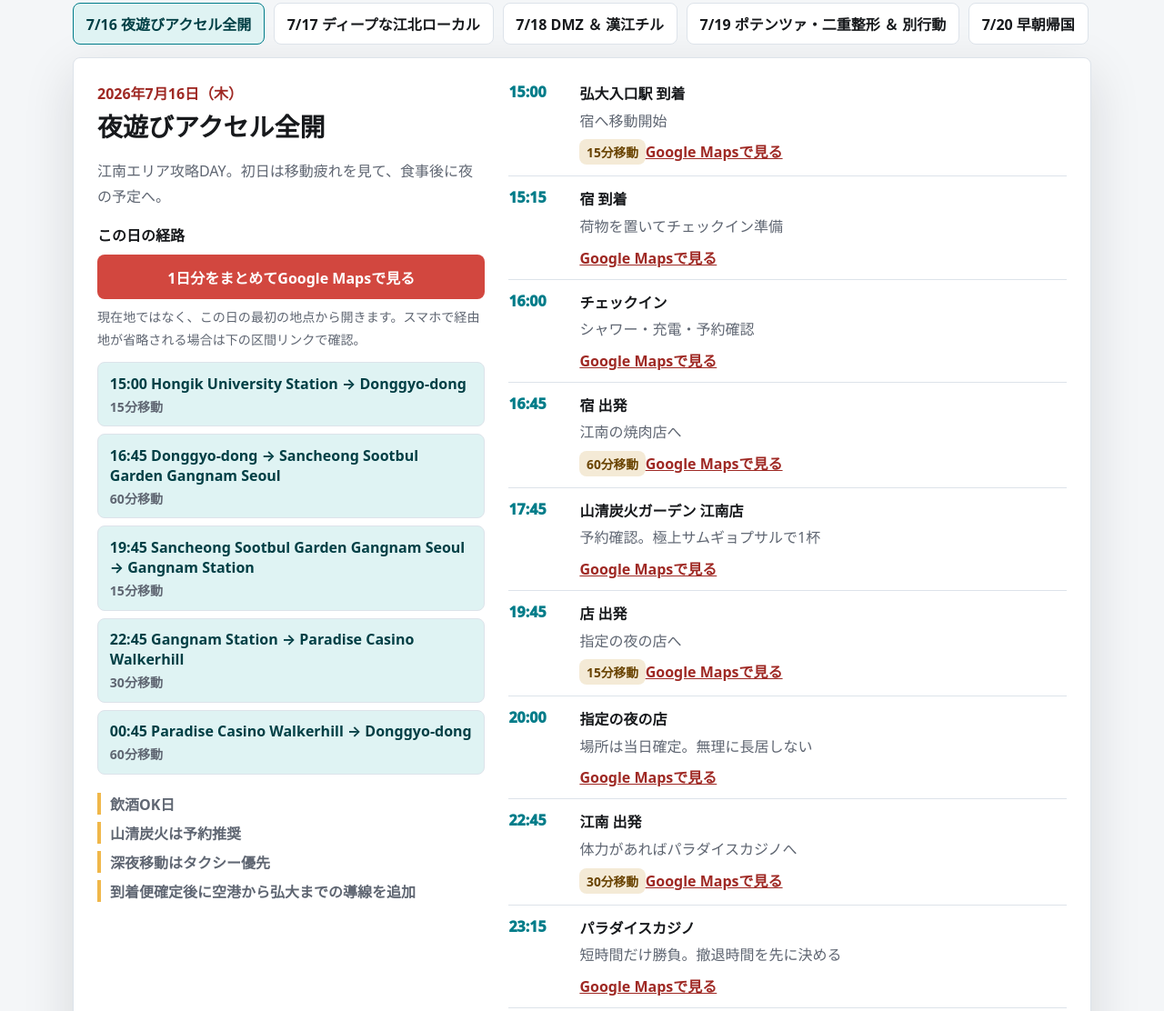
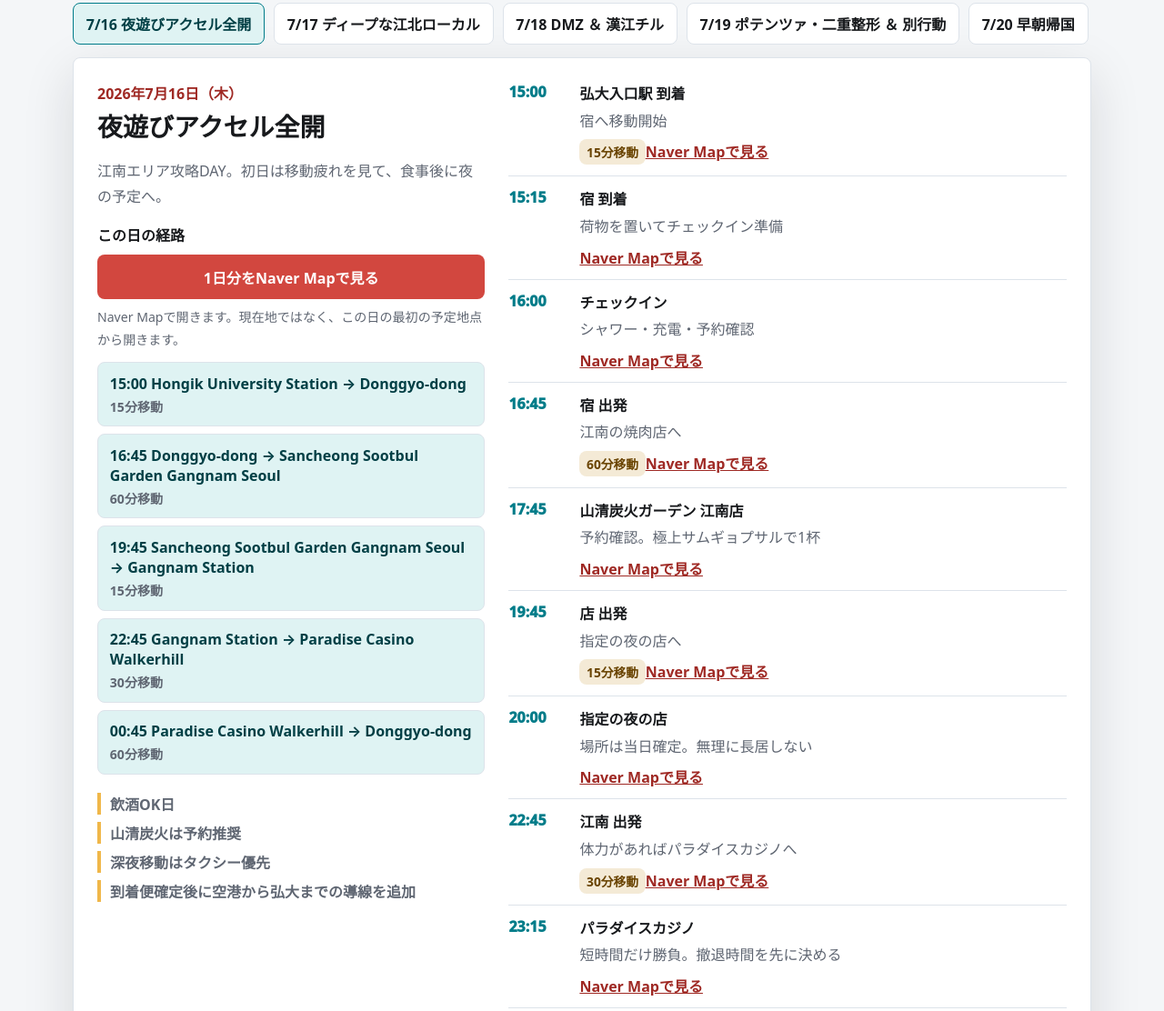
Before and after one commit to taro1025/korea-trip-shiori, a website: page index.html in a window 1280 px wide. Shown: the part 1957-3069 px from the top of the page at 91% size. Drawn offline with Linux system fonts and the light colour scheme.

Commit message:
Use Naver Map for Korea routes

```diff
--- a/assets/app.js
+++ b/assets/app.js
@@ -1,36 +1,45 @@
 const data = window.TRIP_DATA;
 const $ = (selector) => document.querySelector(selector);
-const MAX_WAYPOINTS = 9;
-const MAX_ROUTE_STOPS = MAX_WAYPOINTS + 2;
+const EARTH_RADIUS = 6378137;
+const MAX_NAVER_WAYPOINTS = 5;
+const MAX_NAVER_ROUTE_STOPS = MAX_NAVER_WAYPOINTS + 2;
 
 function mapUrl(item) {
-  if (!item.to) {
-    return `https://www.google.com/maps/search/?api=1&query=${encode(item.from)}`;
-  }
-  return directionUrl(item.from, item.to, item.mode);
+  if (!item.to) return naverSearchUrl(item.from);
+  return naverRouteUrl([item.from, item.to], item.mode);
 }
 
-function directionUrl(origin, destination, mode) {
-  const params = new URLSearchParams({
-    api: "1",
-    origin,
-    destination,
-    travelmode: mode,
-  });
-  return `https://www.google.com/maps/dir/?${params.toString()}`;
+function naverSearchUrl(placeName) {
+  const place = data.places[placeName];
+  return `https://map.naver.com/p/search/${encode(place?.name || placeName)}`;
 }
 
-function dayRouteUrl(events) {
-  const stops = routeStops(events).slice(0, MAX_ROUTE_STOPS);
-  if (stops.length < 2) return mapUrl({ from: stops[0] || data.base });
-  const params = new URLSearchParams({
-    api: "1",
-    origin: stops[0],
-    destination: stops[stops.length - 1],
-  });
-  const waypoints = stops.slice(1, -1);
-  if (waypoints.length) params.set("waypoints", waypoints.join("|"));
-  return `https://www.google.com/maps/dir/?${params.toString()}`;
+function naverRouteUrl(stops, mode) {
+  const points = stops.map(naverPoint).join("/");
+  return `https://map.naver.com/p/directions/${points}/-/${naverMode(mode)}?c=12.00,0,0,0,dh`;
+}
+
+function naverPoint(placeName) {
+  const place = placeInfo(placeName);
+  const { x, y } = mercator(place);
+  return `${x.toFixed(7)},${y.toFixed(7)},${encode(place.name)},0,PLACE_POI`;
+}
+
+function mercator({ lat, lng }) {
+  const x = (EARTH_RADIUS * lng * Math.PI) / 180;
+  const sin = Math.sin((lat * Math.PI) / 180);
+  const y = (EARTH_RADIUS * Math.log((1 + sin) / (1 - sin))) / 2;
+  return { x, y };
+}
+
+function placeInfo(placeName) {
+  const place = data.places[placeName];
+  if (!place) throw new Error(`${placeName} のNaver Map座標がありません`);
+  return place;
+}
+
+function naverMode(mode) {
+  return { driving: "car", transit: "transit", walking: "walk" }[mode] || "transit";
 }
 
 function routeStops(events) {
@@ -38,11 +47,26 @@ function routeStops(events) {
   return stops.filter((stop, index) => stop !== stops[index - 1]);
 }
 
+function routeChunks(events) {
+  const stops = routeStops(events);
+  const chunks = [];
+  for (let start = 0; start < stops.length - 1; start += MAX_NAVER_ROUTE_STOPS - 1) {
+    chunks.push(stops.slice(start, start + MAX_NAVER_ROUTE_STOPS));
+  }
+  return chunks.filter((chunk) => chunk.length > 1);
+}
+
 function routeHint(events) {
-  if (routeStops(events).length > MAX_ROUTE_STOPS) {
-    return `Google Mapsの上限に合わせ、最初の${MAX_ROUTE_STOPS}地点まで開きます。`;
+  if (routeChunks(events).length > 1) {
+    return "Naver Mapの経由地上限に合わせて分割。現在地ではなく予定地点から開きます。";
   }
-  return "現在地ではなく、この日の最初の地点から開きます。スマホで経由地が省略される場合は下の区間リンクで確認。";
+  return "Naver Mapで開きます。現在地ではなく、この日の最初の予定地点から開きます。";
+}
+
+function dayRouteMode(events) {
+  const routes = events.filter((item) => item.to);
+  if (routes.every((item) => item.mode === "driving")) return "driving";
+  return "transit";
 }
 
 function encode(value) {
@@ -115,14 +139,31 @@ function timelineHtml(item) {
 }
 
 function routeLink(item) {
-  return `<a class="route-link" href="${mapUrl(item)}" target="_blank" rel="noreferrer">Google Mapsで見る</a>`;
+  return `<a class="route-link" href="${mapUrl(item)}" target="_blank" rel="noreferrer">Naver Mapで見る</a>`;
 }
 
 function renderDayRouteAll(events) {
-  const link = $("#dayRouteAll");
-  link.href = dayRouteUrl(events);
-  link.hidden = routeStops(events).length < 2;
+  const list = $("#dayRouteAllList");
+  const chunks = routeChunks(events);
+  list.innerHTML = "";
+  list.hidden = chunks.length === 0;
+  chunks.forEach((chunk, index) => list.appendChild(dayRouteAllLink(chunk, index, chunks.length, dayRouteMode(events))));
   $("#dayRouteHint").textContent = routeHint(events);
+}
+
+function dayRouteAllLink(stops, index, total, mode) {
+  const link = document.createElement("a");
+  link.className = "day-route-all";
+  link.href = naverRouteUrl(stops, mode);
+  link.target = "_blank";
+  link.rel = "noreferrer";
+  link.textContent = dayRouteAllLabel(index, total);
+  return link;
+}
+
+function dayRouteAllLabel(index, total) {
+  if (total === 1) return "1日分をNaver Mapで見る";
+  return `Naver Mapで見る ${index + 1}/${total}`;
 }
 
 function renderDayRoutes(events) {
--- a/assets/itinerary.js
+++ b/assets/itinerary.js
@@ -1,5 +1,29 @@
 window.TRIP_DATA = {
   base: "Donggyo-dong, Mapo-gu, Seoul",
+  places: {
+    "Donggyo-dong, Mapo-gu, Seoul": place("동교동", 37.5578, 126.926),
+    "Hongik University Station, Seoul": place("홍대입구역", 37.5572, 126.9254),
+    "Sancheong Sootbul Garden Gangnam Seoul": place("산청숯불가든 강남 후보", 37.4979, 127.0276),
+    "Gangnam Station, Seoul": place("강남역", 37.4979, 127.0276),
+    "Paradise Casino Walkerhill, 177 Walkerhill-ro, Gwangjin-gu, Seoul": place("파라다이스 카지노 워커힐", 37.5552, 127.1108),
+    "Jjimjilbang Hongdae Seoul": place("홍대 찜질방 후보", 37.5551, 126.9245),
+    "Hongdae Street, Seoul": place("홍대거리", 37.5558, 126.9237),
+    "Hair salon Hongdae Seoul": place("홍대 미용실 후보", 37.5556, 126.9228),
+    "Hongdae Cafe Street, Seoul": place("홍대 카페거리", 37.5547, 126.9231),
+    "Gwangjang Market, Seoul": place("광장시장", 37.5701, 126.9996),
+    "Jongno 3-ga Pojangmacha Street, Seoul": place("종로3가 포장마차거리", 37.5705, 126.9919),
+    "Jongno 3-ga Station, Seoul": place("종로3가역", 37.5704, 126.9919),
+    "Imjingak Pyeonghwa-Nuri Park": place("임진각 평화누리공원", 37.8898, 126.7401),
+    "DMZ, Paju, South Korea": place("DMZ 파주", 37.916, 126.688),
+    "Paju, South Korea": place("파주시", 37.7599, 126.78),
+    "Yanghwa Hangang Park, Seoul": place("양화한강공원", 37.542, 126.9028),
+    "Hongdae Club Street, Seoul": place("홍대 클럽거리", 37.5509, 126.922),
+    "Myeongdong Station, Seoul": place("명동역", 37.5609, 126.9864),
+    "Myeongdong Seolleongtang Seoul": place("명동 설렁탕 후보", 37.5638, 126.9853),
+    "Myeongdong Street, Seoul": place("명동거리", 37.5637, 126.985),
+    "N Seoul Tower": place("N서울타워", 37.5512, 126.9882),
+    "Incheon International Airport": place("인천국제공항", 37.4602, 126.4407),
+  },
   keyFacts: [
     fact("到着便", "TODO", "便名、仁川T1/T2、到着時刻、空港から弘大までの開始時刻"),
     fact("帰国便", "TODO", "便名、出発時刻、T1/T2、3時間前到着から逆算した宿出発時刻"),
@@ -213,6 +237,10 @@ function event(time, title, detail, move, from, to = "", mode = "transit") {
   return { time, title, detail, move, from, to, mode };
 }
 
+function place(name, lat, lng) {
+  return { name, lat, lng };
+}
+
 function fact(label, value, detail) {
   return { label, value, detail };
 }
--- a/assets/styles.css
+++ b/assets/styles.css
@@ -254,6 +254,11 @@ a {
 .day-routes h4 {
   margin: 0 0 10px;
   font-size: 1rem;
+}
+
+.day-route-all-list {
+  display: grid;
+  gap: 8px;
 }
 
 .day-route-all {
--- a/index.html
+++ b/index.html
@@ -8,7 +8,7 @@
       content="2026年7月16日から20日までの韓国男旅しおり。日別予定、移動時間、Google Maps経路をまとめています。"
     />
     <title>韓国男旅のしおり</title>
-    <link rel="stylesheet" href="assets/styles.css?v=20260616-full-day-route" />
+    <link rel="stylesheet" href="assets/styles.css?v=20260616-naver-routes" />
   </head>
   <body>
     <header class="hero" id="top">
@@ -82,9 +82,7 @@
               <p id="dayTheme"></p>
               <div class="day-routes" id="dayRoutes">
                 <h4>この日の経路</h4>
-                <a class="day-route-all" id="dayRouteAll" target="_blank" rel="noreferrer">
-                  1日分をまとめてGoogle Mapsで見る
-                </a>
+                <div class="day-route-all-list" id="dayRouteAllList"></div>
                 <p class="day-routes__hint" id="dayRouteHint"></p>
                 <div class="day-route-list" id="dayRouteList"></div>
               </div>
@@ -132,7 +130,7 @@
       <a href="#top">上へ戻る</a>
     </footer>
 
-    <script src="assets/itinerary.js?v=20260616-full-day-route" defer></script>
-    <script src="assets/app.js?v=20260616-full-day-route" defer></script>
+    <script src="assets/itinerary.js?v=20260616-naver-routes" defer></script>
+    <script src="assets/app.js?v=20260616-naver-routes" defer></script>
   </body>
 </html>
```
Also changed, not shown: scripts/check-site.js (+11 -8 lines), README.md.
